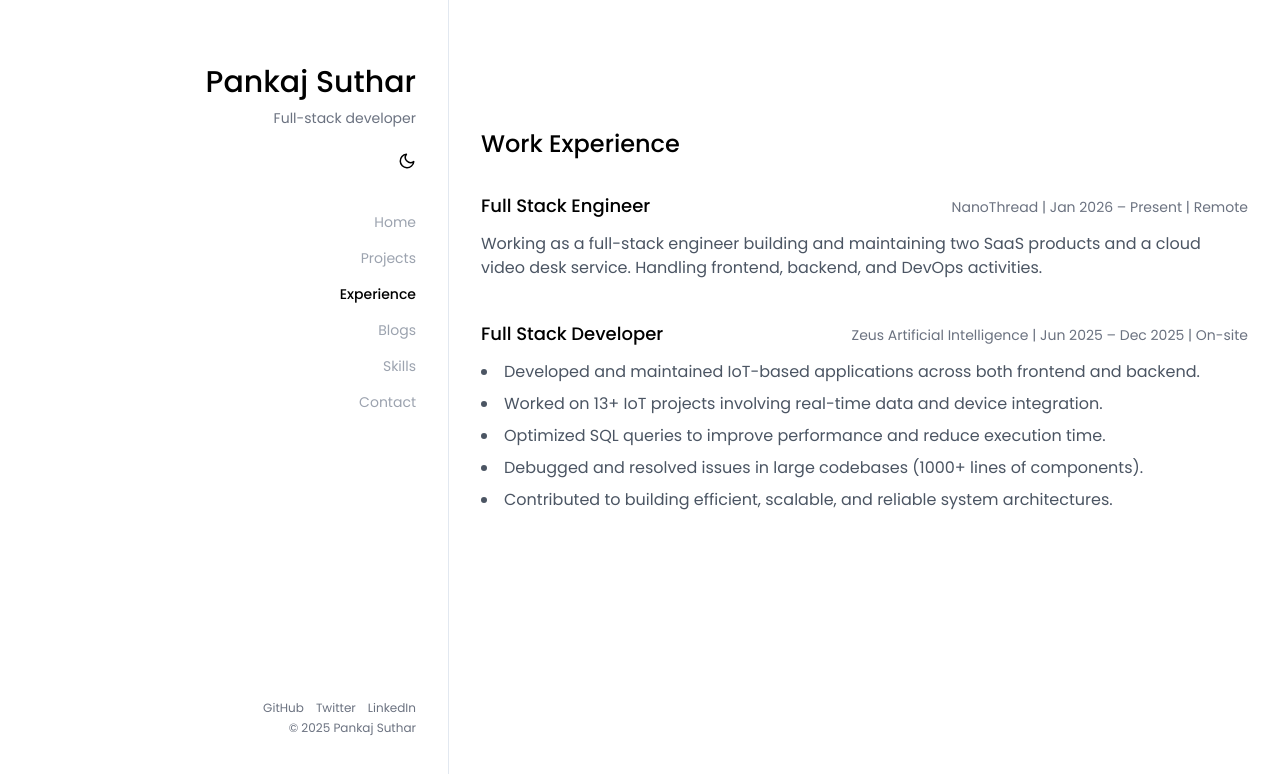
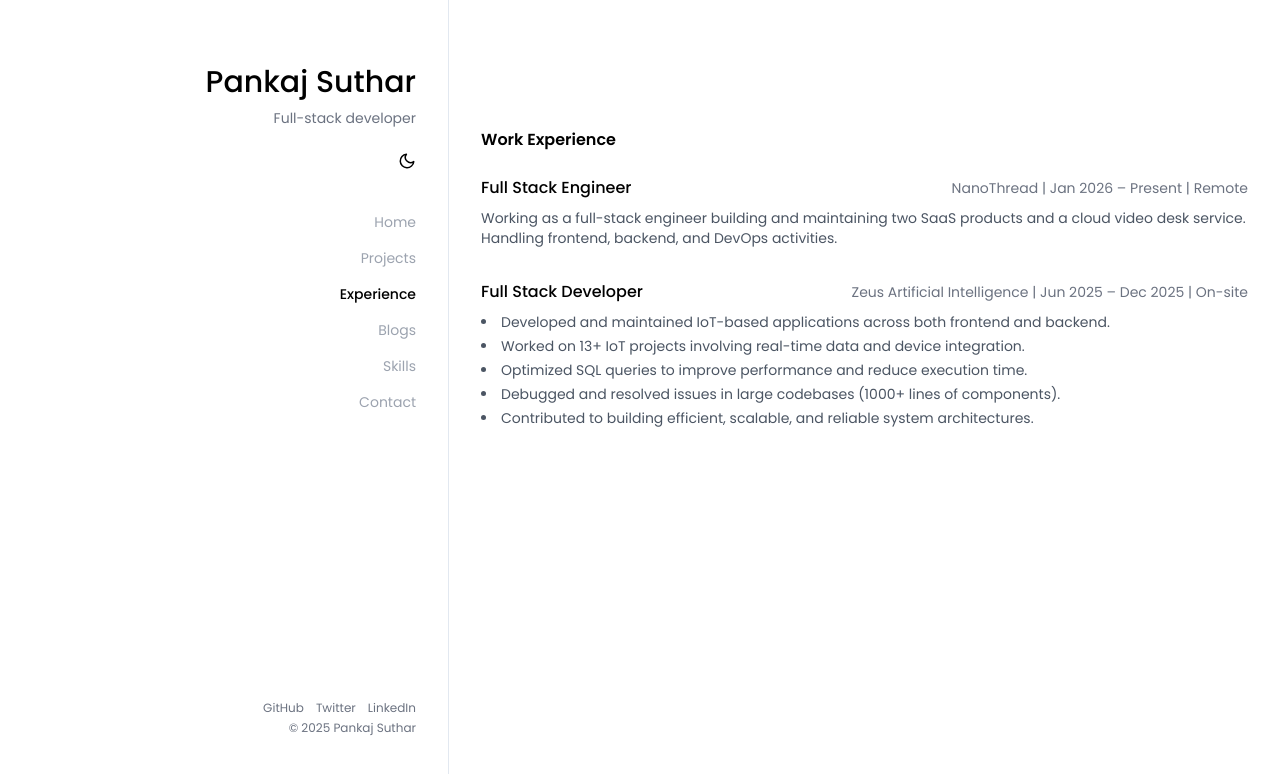
Before and after one commit to Pankaj-suthar777/portfolio-website, a Next.js app: page /experience in a window 1280 px wide. Shown: the top 774 px of the page. Built offline with nearby package versions, Linux system fonts and the light colour scheme.

Commit message:
update push

```diff
--- a/src/app/(main)/experience/page.tsx
+++ b/src/app/(main)/experience/page.tsx
@@ -4,35 +4,35 @@ import React from "react";
 const Experience = () => {
   return (
     <PageContainer>
-      <h1 className="text-2xl font-medium text-black dark:text-white mb-8">
+      <h1 className="text-base font-semibold text-black dark:text-white mb-6">
         Work Experience
       </h1>
-      <div className="space-y-10">
+      <div className="space-y-8">
         <div>
-          <div className="flex flex-col sm:flex-row sm:justify-between sm:items-baseline mb-3">
-            <h3 className="text-lg font-medium text-black dark:text-white">
+          <div className="flex flex-col sm:flex-row sm:justify-between sm:items-baseline mb-2">
+            <h3 className="text-base font-medium text-black dark:text-white">
               Full Stack Engineer
             </h3>
             <span className="text-sm text-gray-500 dark:text-gray-400">
               NanoThread | Jan 2026 – Present | Remote
             </span>
           </div>
-          <p className="text-gray-600 dark:text-gray-400">
+          <p className="text-gray-600 dark:text-gray-400 text-sm">
             Working as a full-stack engineer building and maintaining two SaaS products and a cloud video desk service.
             Handling frontend, backend, and DevOps activities.
           </p>
         </div>
 
         <div>
-          <div className="flex flex-col sm:flex-row sm:justify-between sm:items-baseline mb-3">
-            <h3 className="text-lg font-medium text-black dark:text-white">
+          <div className="flex flex-col sm:flex-row sm:justify-between sm:items-baseline mb-2">
+            <h3 className="text-base font-medium text-black dark:text-white">
               Full Stack Developer
             </h3>
             <span className="text-sm text-gray-500 dark:text-gray-400">
               Zeus Artificial Intelligence | Jun 2025 – Dec 2025 | On-site
             </span>
           </div>
-          <ul className="text-gray-600 dark:text-gray-400 space-y-2 list-disc list-inside">
+          <ul className="text-gray-600 dark:text-gray-400 text-sm space-y-1 list-disc list-inside">
             <li>Developed and maintained IoT-based applications across both frontend and backend.</li>
             <li>Worked on 13+ IoT projects involving real-time data and device integration.</li>
             <li>Optimized SQL queries to improve performance and reduce execution time.</li>
--- a/src/app/(main)/page.tsx
+++ b/src/app/(main)/page.tsx
@@ -65,6 +65,22 @@ const Home = async () => {
         </div>
       </div>
 
+      {/* Blog Carousel */}
+      <div className="mt-16 pt-12 border-t border-slate-200 dark:border-slate-800">
+        <div className="flex items-center justify-between mb-6">
+          <h2 className="text-base font-semibold text-black dark:text-white">
+            Latest Blogs
+          </h2>
+          <Link
+            href="/blogs"
+            className="text-sm underline underline-offset-4 text-gray-500 dark:text-gray-400 hover:text-black dark:hover:text-white transition-colors"
+          >
+            All posts →
+          </Link>
+        </div>
+        <BlogCarousel posts={blogs} />
+      </div>
+
       {/* Work Experience */}
       <div className="mt-16 pt-12 border-t border-slate-200 dark:border-slate-800">
         <h2 className="text-base font-semibold text-black dark:text-white mb-6">
@@ -81,8 +97,9 @@ const Home = async () => {
               </span>
             </div>
             <p className="text-gray-600 dark:text-gray-400 text-sm">
-              Working as a full-stack engineer building and maintaining two SaaS products and a cloud video desk service.
-              Handling frontend, backend, and DevOps activities.
+              Working as a full-stack engineer building and maintaining two SaaS
+              products and a cloud video desk service. Handling frontend,
+              backend, and DevOps activities.
             </p>
           </div>
 
@@ -96,30 +113,29 @@ const Home = async () => {
               </span>
             </div>
             <ul className="text-gray-600 dark:text-gray-400 text-sm space-y-1 list-disc list-inside">
-              <li>Developed and maintained IoT-based applications across both frontend and backend.</li>
-              <li>Worked on 13+ IoT projects involving real-time data and device integration.</li>
-              <li>Optimized SQL queries to improve performance and reduce execution time.</li>
-              <li>Debugged and resolved issues in large codebases (1000+ lines of components).</li>
-              <li>Contributed to building efficient, scalable, and reliable system architectures.</li>
+              <li>
+                Developed and maintained IoT-based applications across both
+                frontend and backend.
+              </li>
+              <li>
+                Worked on 13+ IoT projects involving real-time data and device
+                integration.
+              </li>
+              <li>
+                Optimized SQL queries to improve performance and reduce
+                execution time.
+              </li>
+              <li>
+                Debugged and resolved issues in large codebases (1000+ lines of
+                components).
+              </li>
+              <li>
+                Contributed to building efficient, scalable, and reliable system
+                architectures.
+              </li>
             </ul>
           </div>
         </div>
-      </div>
-
-      {/* Blog Carousel */}
-      <div className="mt-16 pt-12 border-t border-slate-200 dark:border-slate-800">
-        <div className="flex items-center justify-between mb-6">
-          <h2 className="text-base font-semibold text-black dark:text-white">
-            Latest Posts
-          </h2>
-          <Link
-            href="/blogs"
-            className="text-sm underline underline-offset-4 text-gray-500 dark:text-gray-400 hover:text-black dark:hover:text-white transition-colors"
-          >
-            All posts →
-          </Link>
-        </div>
-        <BlogCarousel posts={blogs} />
       </div>
     </PageContainer>
   );
--- a/src/components/blog/BlogCarousel.tsx
+++ b/src/components/blog/BlogCarousel.tsx
@@ -1,6 +1,23 @@
 import { BlogDocument } from "@/models/blog.model";
+import moment from "moment";
+import Link from "next/link";
 import React from "react";
-import BlogCard from "./BlogCard";
+
+const BlogCard = ({ post }: { post: BlogDocument }) => {
+  return (
+    <Link
+      href={`/blogs/${post._id}`}
+      className="inline-block mx-3 min-w-[260px] max-w-[260px] p-4 border border-slate-200 dark:border-slate-800 rounded-md bg-white dark:bg-slate-900 hover:border-slate-400 dark:hover:border-slate-600 hover:shadow-md dark:hover:shadow-slate-900/50 transition-all duration-200"
+    >
+      <h3 className="text-sm font-medium text-black dark:text-white mb-2 line-clamp-2">
+        {post.title}
+      </h3>
+      <p className="text-xs text-gray-400 dark:text-gray-500">
+        {moment(post.createdAt).format("MMM D, YYYY")}
+      </p>
+    </Link>
+  );
+};
 
 interface BlogCarouselProps {
   posts: BlogDocument[];
@@ -15,12 +32,19 @@ const BlogCarousel: React.FC<BlogCarouselProps> = ({ posts }) => {
     );
   }
 
-  // Duplicate posts for a seamless infinite scroll effect
-  const duplicatedPosts = [...posts, ...posts];
+  const duplicatedPosts = [...posts, ...posts, ...posts];
 
   return (
-    <div className="relative w-full overflow-hidden py-4 carousel-wrapper">
-      <div className="blog-carousel flex whitespace-nowrap animate-marquee">
+    <div className="relative w-full overflow-hidden">
+      <div
+        className="flex whitespace-nowrap animate-marquee"
+        style={{
+          maskImage:
+            "linear-gradient(to right, transparent, black 10%, black 90%, transparent)",
+          WebkitMaskImage:
+            "linear-gradient(to right, transparent, black 10%, black 90%, transparent)",
+        }}
+      >
         {duplicatedPosts.map((post, index) => (
           <BlogCard key={`${post._id}-${index}`} post={post} />
         ))}
```
